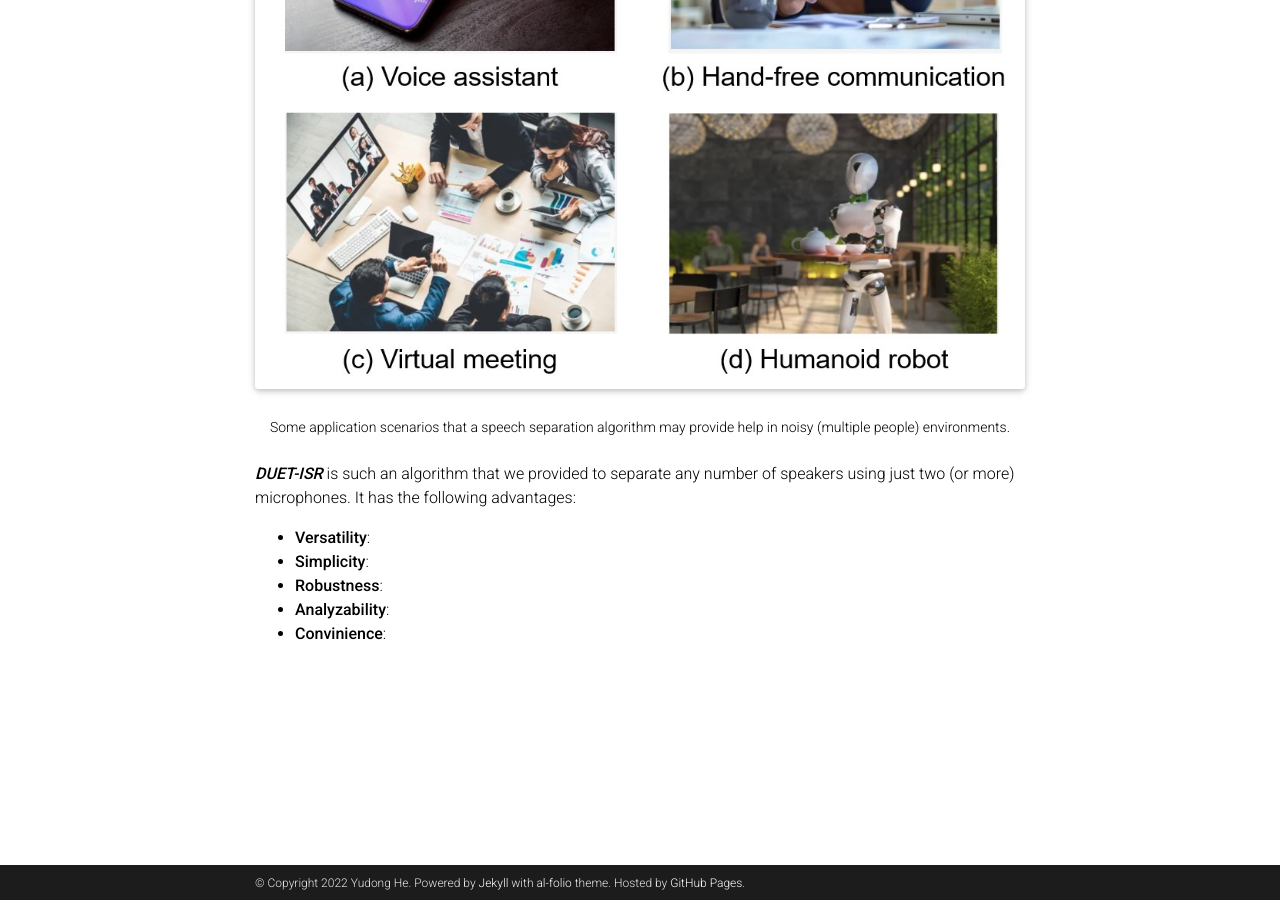
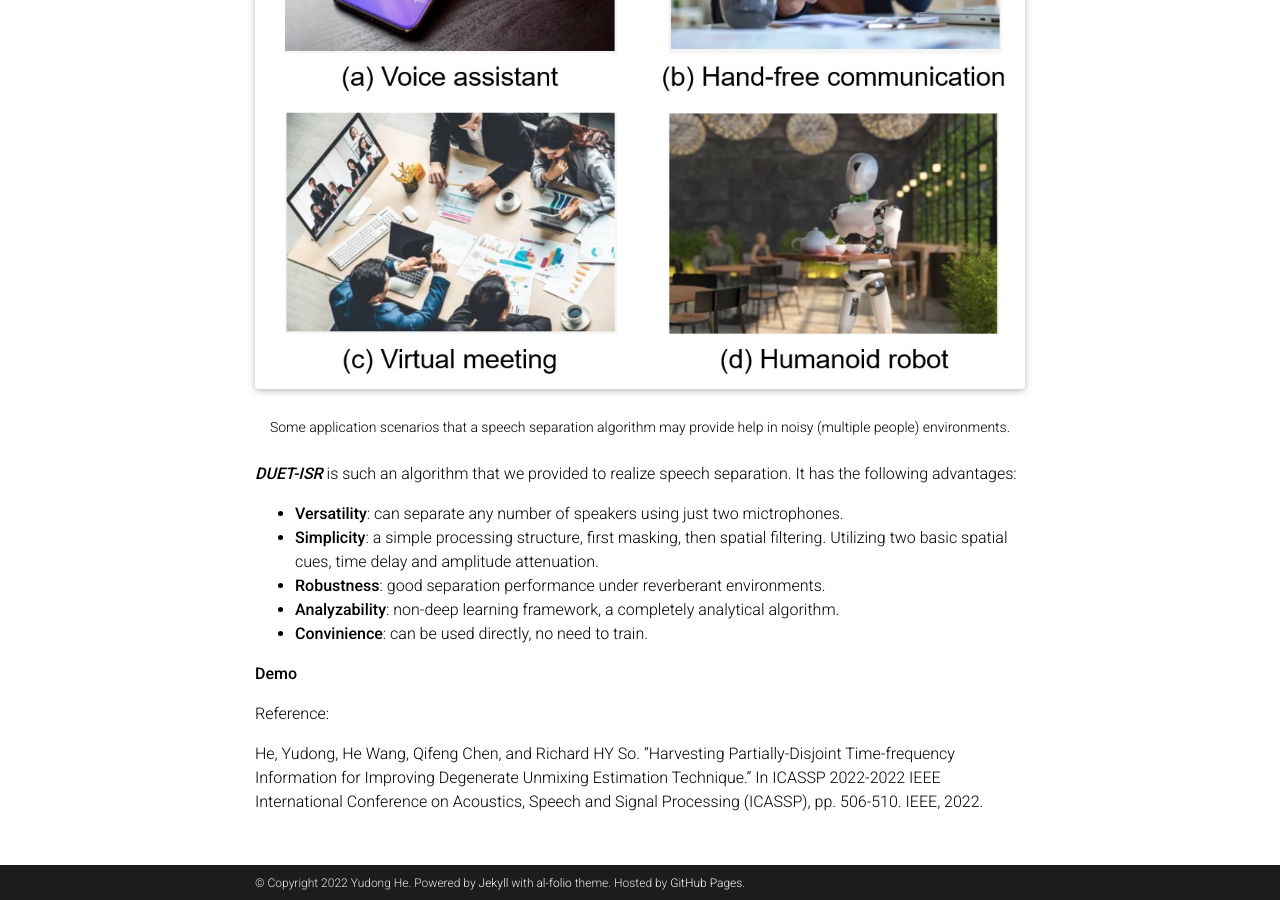
Before and after one commit to ydcnanhe/ydcnanhe.github.io, a Jekyll site: the page built from _projects/1_project.md, in a window 1280 px wide and 900 px high, scrolled down 597 px. Built offline with Jekyll 4.4.1, drawn with Linux system fonts in a browser that asks for light colours; comment, search, counter and statistics services are not loaded; a style sheet for code colours, icons or effects is not loaded.

Commit message:
Update 1_project.md

```diff
--- a/_projects/1_project.md
+++ b/_projects/1_project.md
@@ -18,10 +18,16 @@ Humans are born with selective hearing ability. Algorithms that simulate this fu
     Some application scenarios that a speech separation algorithm may provide help in noisy (multiple people) environments.
 </div>
 
-***DUET-ISR*** is such an algorithm that we provided to separate any number of speakers using just two (or more) microphones. It has the following advantages:
+***DUET-ISR*** is such an algorithm that we provided to realize speech separation. It has the following advantages:
 
-- **Versatility**:
-- **Simplicity**:
-- **Robustness**:
-- **Analyzability**:
-- **Convinience**:
+- **Versatility**: can separate any number of speakers using just two mictrophones.
+- **Simplicity**: a simple processing structure, first masking, then spatial filtering. Utilizing two basic spatial cues, time delay and amplitude attenuation.
+- **Robustness**: good separation performance under reverberant environments.
+- **Analyzability**: non-deep learning framework, a completely analytical algorithm.
+- **Convinience**: can be used directly, no need to train.
+
+**Demo**
+
+Reference:
+
+He, Yudong, He Wang, Qifeng Chen, and Richard HY So. "Harvesting Partially-Disjoint Time-frequency Information for Improving Degenerate Unmixing Estimation Technique." In ICASSP 2022-2022 IEEE International Conference on Acoustics, Speech and Signal Processing (ICASSP), pp. 506-510. IEEE, 2022.
```
